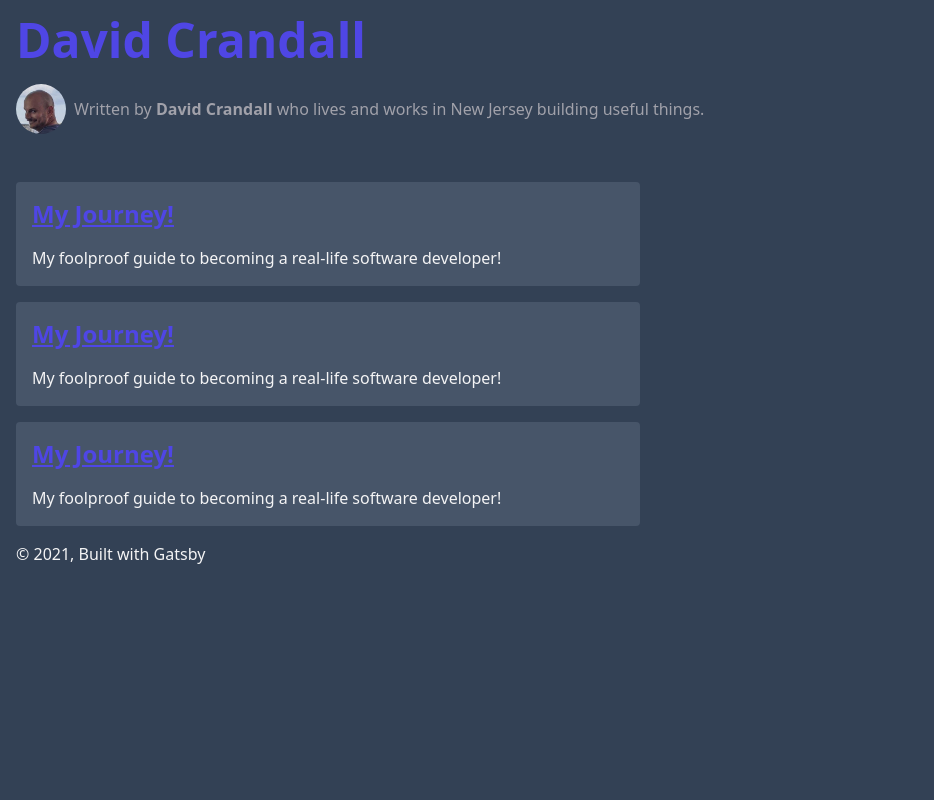
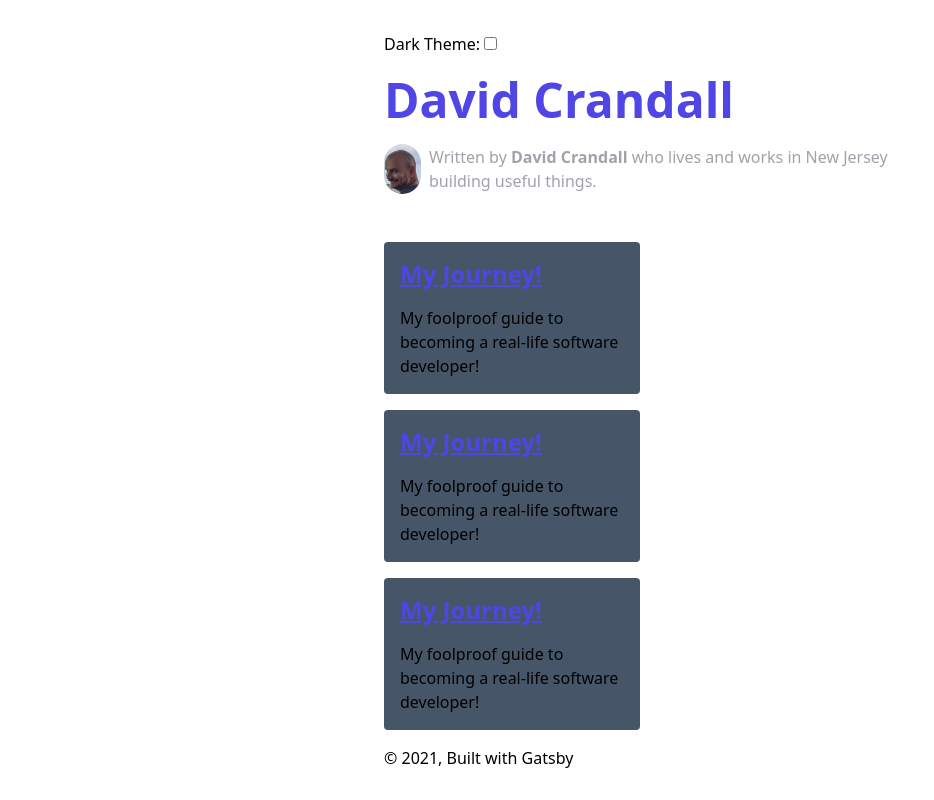
Before and after one commit to dacrands/tailwind-blog, a Gatsby site: page / in a window 1280 px wide. Shown: the whole page, without its empty margins (0-934 px from the left). Built offline with nearby package versions, Linux system fonts and the light colour scheme; Gatsby itself is replaced by a stand-in of ours.

Commit message:
Add dark-theme toggle

```diff
--- a/src/components/layout.js
+++ b/src/components/layout.js
@@ -6,15 +6,22 @@ const Layout = ({ location, title, children }) => {
   const isRootPath = location.pathname === rootPath
   let header
 
+  function toggleDarkTheme(e) {
+    const htmlClassList = document.querySelector('html').classList
+    htmlClassList && htmlClassList.contains("dark")
+      ? htmlClassList.remove("dark")
+      : htmlClassList.add("dark");
+  }
+
   if (isRootPath) {
     header = (
-      <h1 className="main-heading text-5xl font-bold">
+      <h1>
         <Link to="/">{title}</Link>
       </h1>
     )
   } else {
     header = (
-      <Link className="header-link-home" to="/">
+      <Link className="h1" to="/">
         {title}
       </Link>
     )
@@ -22,9 +29,19 @@ const Layout = ({ location, title, children }) => {
 
   return (
     <div
-      className="bg-slate-700 h-screen text-zinc-100"
+      className="flex
+      flex-col
+      align-items
+      justify-center
+      max-w-lg
+      mx-auto
+      pt-8
+      pb-4"
       data-is-root-path={isRootPath}>
-      <div className="container mx-auto px-4 pt-4">
+      <label className="mb-5">
+      Dark Theme: {` `}
+      <input type="checkbox" onChange={toggleDarkTheme}/>
+      </label>
       <header>{header}</header>
       <main>{children}</main>
       <footer>
@@ -33,7 +50,6 @@ const Layout = ({ location, title, children }) => {
         <a href="https://www.gatsbyjs.com">Gatsby</a>
       </footer>
     </div>
-    </div>
   )
 }
 
```
Lines whose indentation alone changed are shown as unchanged.
